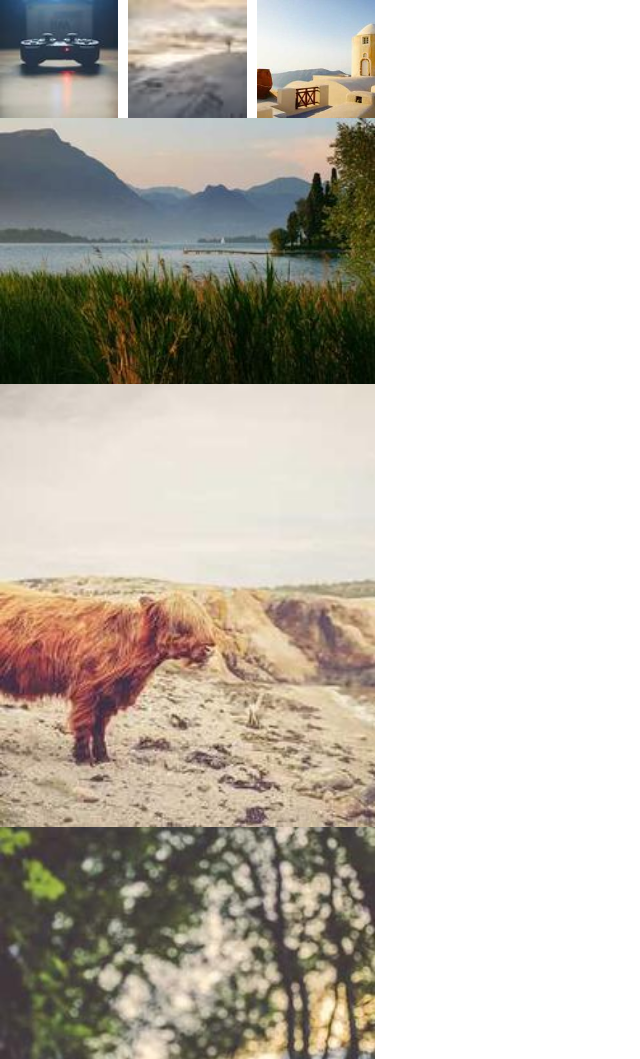
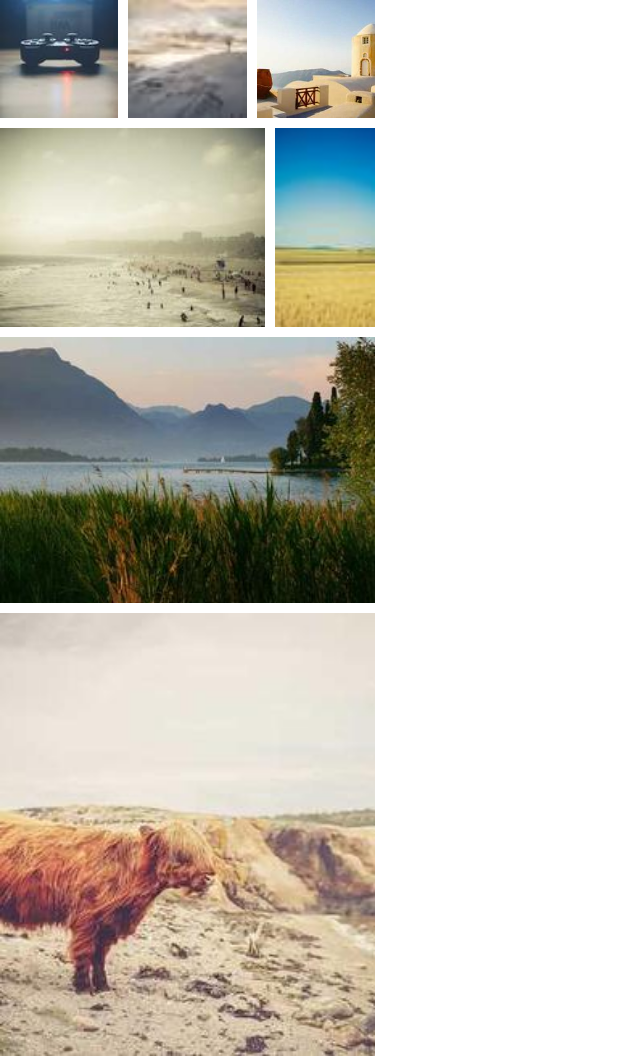
Before and after one commit to WONISHI/waterfallLayout, a website: page index.html in a window 1280 px wide. Shown: the top 1059 px of the page, without its empty margins (0-640 px from the left). Drawn offline with Linux system fonts and the light colour scheme.

Commit message:
feat:设置更多风格

```diff
--- a/index.html
+++ b/index.html
@@ -18,6 +18,9 @@
             display: flex;
             gap: 10px;
         }
+        .row:not(:last-child){
+            margin-bottom: 10px;
+        }
 
         .row img {
             width: 100%;
@@ -35,6 +38,8 @@
                 './src/96-100x100.jpg',
                 './src/1000-50x50.jpg',
                 './src/947-180x180.jpg',
+                './src/100-200x150.jpg',
+                './src/165-50x100.jpg',
                 './src/128-295x209.jpg',
                 './src/200-233x275.jpg',
                 './src/567-281x264.jpg',
```
Also changed, not shown: src/100-200x150.jpg (added), src/165-50x100.jpg (added).
